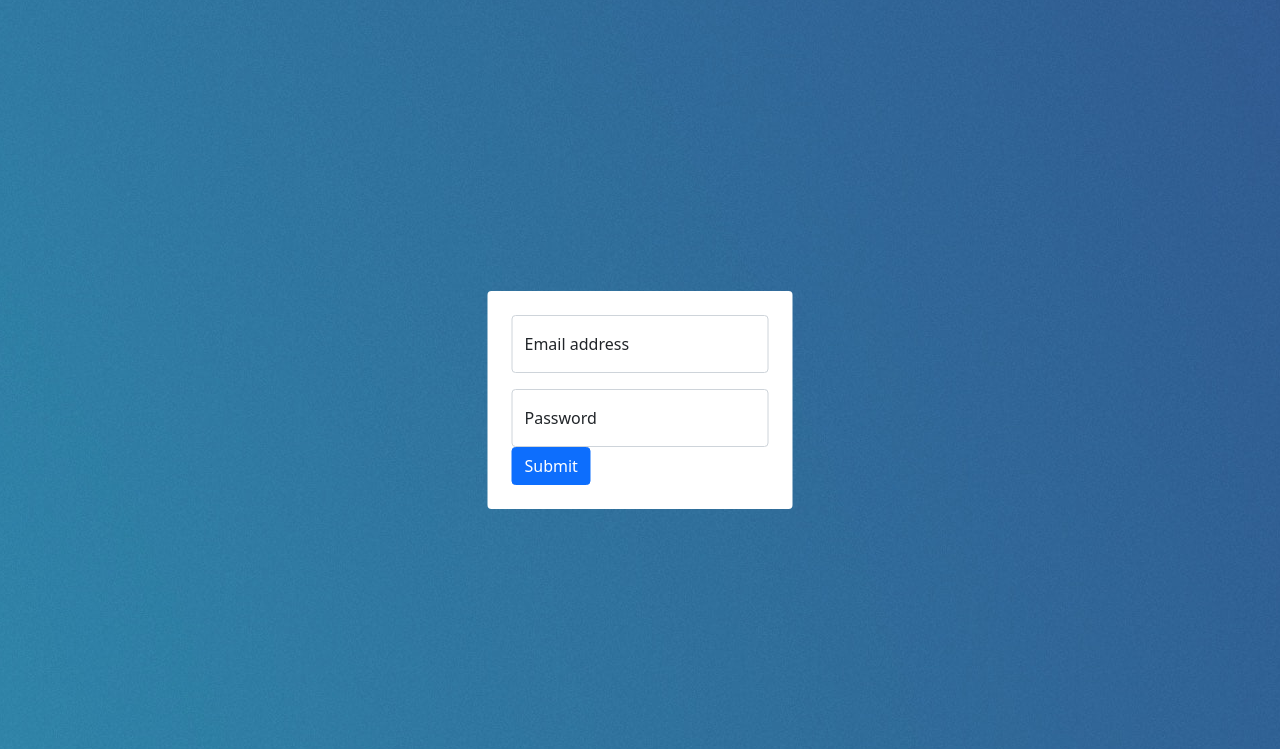
After one commit to ProM113K/Tugas-Akhir_SI-Keluar-Masuk-Barang_Flask, a Flask app: page /BRICASH-APP/Auth in a window 1280 px wide. The commit adds this page. Shown: the top 749 px of the page. Run offline with Flask 2, Linux system fonts and the light colour scheme.

Commit message:
Penambahan Login Page

```diff
--- a/app.py
+++ b/app.py
@@ -4,11 +4,17 @@ app = Flask(__name__)
 
 
 @app.route('/')
+@app.route('/BRICASH-APP/Dashboard')
 def home_page():
     return render_template('dashboard.html')
 
 
-@app.route('/QualityControl')
+@app.route('/BRICASH-APP/Auth')
+def login_page():
+    return render_template('login.html')
+
+
+@app.route('/BRICASH-APP/BarangMasuk')
 def barang_masuk_page():
     return render_template('barang_masuk.html')
 
--- a/templates/base.html
+++ b/templates/base.html
@@ -57,7 +57,7 @@
                 <li><a class="dropdown-item text-danger" href="#">Sign Out</a></li>
               </ul>
             <li class="nav-item mt-3">
-              <a href="#" class="nav-link text-danger">Sign Out</a>
+              <a href="{{ url_for('login_page') }}" class="nav-link text-danger">Sign Out</a>
             </li>
             </li>
           </ul>
--- a/templates/dashboard.html
+++ b/templates/dashboard.html
@@ -19,7 +19,6 @@ Dashboard
                 <th scope="col">Pengirim</th>
                 <th scope="col">Nama Barang</th>
                 <th scope="col">Jumlah</th>
-                <th scope="col">Keterangan</th>
                 <th scope="col">Tanggal</th>
             </tr>
         </thead>
--- /dev/null
+++ b/templates/login.html
@@ -0,0 +1,39 @@
+<!DOCTYPE html>
+<html lang="en">
+
+<head>
+    <meta charset="UTF-8">
+    <title>BRICASH-APP | Log in</title>
+    <link href="https://cdn.jsdelivr.net/npm/bootstrap@5.1.3/dist/css/bootstrap.min.css" rel="stylesheet"
+        integrity="sha384-1BmE4kWBq78iYhFldvKuhfTAU6auU8tT94WrHftjDbrCEXSU1oBoqyl2QvZ6jIW3" crossorigin="anonymous">
+
+        <style>
+            body {
+                background-image: url(../static/bg-login.jpg);
+                background-position: center;
+            }
+        </style>
+</head>
+
+<body>
+    <div class="container-fluid w-100 p-3">
+        <div class="position-absolute top-50 start-50 translate-middle">
+            <form class="bg-white p-4 rounded">
+                <div class="form-floating mb-3">
+                    <input type="email" class="form-control" id="floatingInput" placeholder="name@example.com">
+                    <label for="floatingInput">Email address</label>
+                  </div>
+                  <div class="form-floating">
+                    <input type="password" class="form-control" id="floatingPassword" placeholder="Password">
+                    <label for="floatingPassword">Password</label>
+                  </div>
+                <button type="submit" class="btn btn-primary">Submit</button>
+              </form>
+        </div>
+    </div>
+    <script src="https://cdn.jsdelivr.net/npm/bootstrap@5.1.3/dist/js/bootstrap.bundle.min.js"
+        integrity="sha384-ka7Sk0Gln4gmtz2MlQnikT1wXgYsOg+OMhuP+IlRH9sENBO0LRn5q+8nbTov4+1p" crossorigin="anonymous">
+    </script>
+</body>
+
+</html>
```
Also changed, not shown: static/bg-login.jpg (added).
